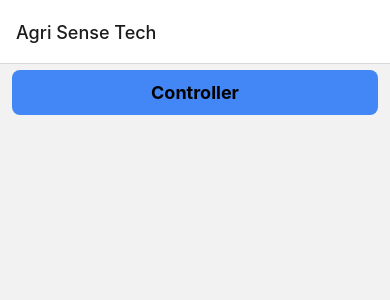
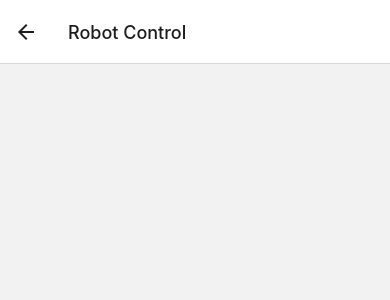
Before and after one commit to hilmiguner/agriSenseTech, a React Native app: screen /RobotControlScreen in a window 390 px wide. Shown: the top 300 px of the page. Built offline with nearby package versions, Linux system fonts and the light colour scheme.

Commit message:
RobotControlScreen has been initiated

```diff
--- a/App.js
+++ b/App.js
@@ -1,6 +1,7 @@
 import { NavigationContainer } from '@react-navigation/native';
 import { createNativeStackNavigator } from '@react-navigation/native-stack';
 import MainScreen from './screens/MainScreen';
+import RobotControlScreen from './screens/RobotControlScreen';
 
 
 function App() {
@@ -15,6 +16,13 @@
             title: "Agri Sense Tech"
           }}
         />
+        <MainScreenStack.Screen
+          name='RobotControlScreen'
+          component={RobotControlScreen}
+          options={{
+            title: "Robot Control"
+          }}
+        />
       </MainScreenStack.Navigator>
     </NavigationContainer>
   );
--- a/components/ui/SimpleButton.js
+++ b/components/ui/SimpleButton.js
@@ -1,8 +1,8 @@
 import { Pressable, StyleSheet, Text, View } from "react-native";
 
-function SimpleButton({title}) {
+function SimpleButton({title, onPress}) {
     return (
-        <Pressable style={styles.rootContainer}>
+        <Pressable style={styles.rootContainer} onPress={onPress}>
             <Text style={styles.title}>{title}</Text>
         </Pressable>
     );
--- a/screens/MainScreen.js
+++ b/screens/MainScreen.js
@@ -1,10 +1,10 @@
 import { View, StyleSheet } from "react-native";
 import SimpleButton from "../components/ui/SimpleButton";
 
-function MainScreen() {
+function MainScreen({ navigation }) {
     return(
         <View style={styles.rootContainer}>
-            <SimpleButton title={"Controller"}/>
+            <SimpleButton title={"Controller"} onPress={() => navigation.navigate("RobotControlScreen")}/>
         </View>
     );
 }
--- /dev/null
+++ b/screens/RobotControlScreen.js
@@ -0,0 +1,11 @@
+import { View } from "react-native";
+
+function RobotControlScreen() {
+    return(
+        <View>
+
+        </View>
+    );
+}
+
+export default RobotControlScreen;
```
Also changed, not shown: 1 other file (tests, documents, lock files or other folders).
